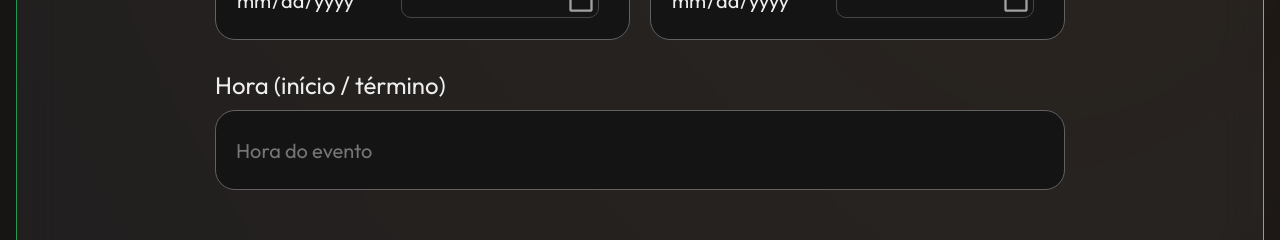
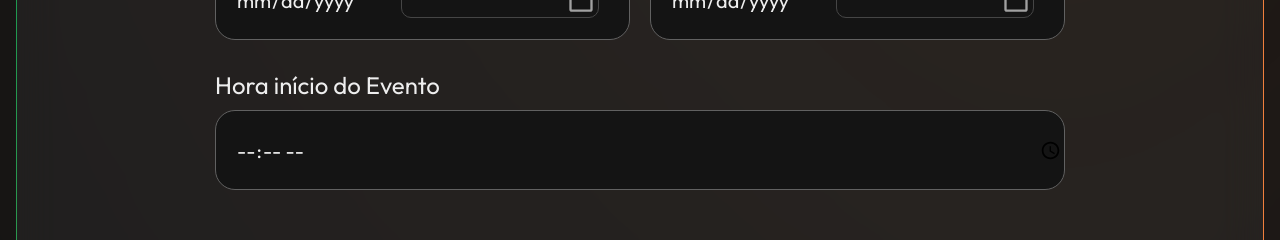
Before and after one commit to Pedro-Andre/Checkcerly-Backup, a React (Vite) app: page /criar-evento in a window 1280 px wide. Shown: the part 1498-1738 px from the top of the page. Built offline with nearby package versions, Linux system fonts and the light colour scheme; no server answers.

Commit message:
Corrigindo Erros da API

```diff
--- a/src/assets/components/EventoContainer/EventoContainer.tsx
+++ b/src/assets/components/EventoContainer/EventoContainer.tsx
@@ -9,19 +9,6 @@ const EventoContainer: React.FC = () => {
   const [eventoInicio, setEventoInicio] = useState<string>("");
   const [eventoFim, setEventoFim] = useState<string>("");
   const [eventoHora, setEventoHora] = useState<string>("");
-
-  // Formata a hora
-  // const formataHora = (e: React.ChangeEvent<HTMLInputElement>) => {
-  //   let valor = e.target.value;
-  //   valor = valor.replace(/\D/g, "");
-
-  //   if (valor.length > 4) valor = valor.slice(0, 4);
-
-  // Formata o valor para o formato HH:MM
-  // if (valor.length >= 2) valor = `${valor.slice(0, 2)}:${valor.slice(2, 4)}`;
-
-  // setEventoHora(valor);
-  // };
 
   const handleSubmit = (e: React.FormEvent) => {
     e.preventDefault();
@@ -163,16 +150,15 @@ const EventoContainer: React.FC = () => {
               </label>
             </div>
             <label htmlFor="event-hour">
-              Hora (início / término)
+              Hora início do Evento
               <input
                 required
-                type="text"
+                type="time"
                 name="hora"
                 id="event-hour"
-                placeholder="Hora do evento"
-                // value={eventoHora}
-                // onChange={(e) => setEventoHora(e.target.value)}
-                // maxLength={5}
+                placeholder="00:00"
+                value={eventoHora}
+                onChange={(e) => setEventoHora(e.target.value)}
               />
             </label>
           </div>
```
